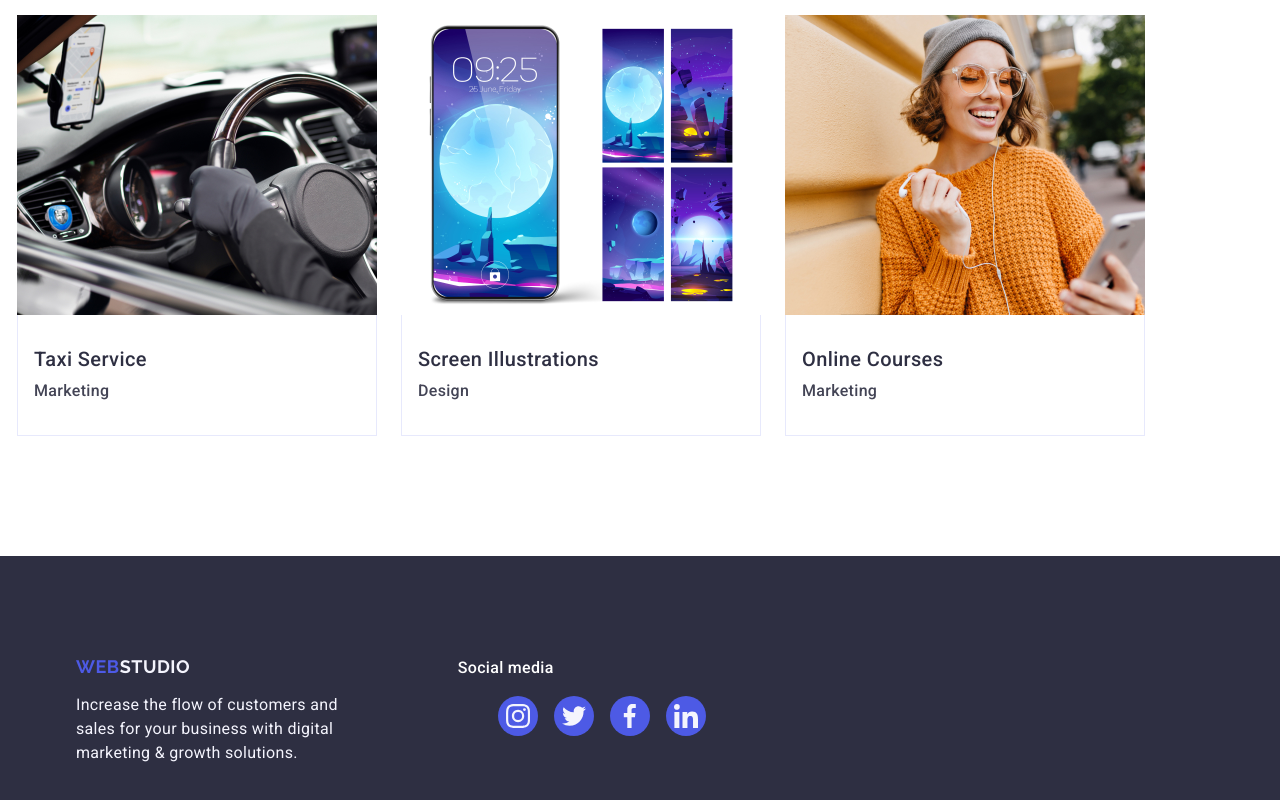
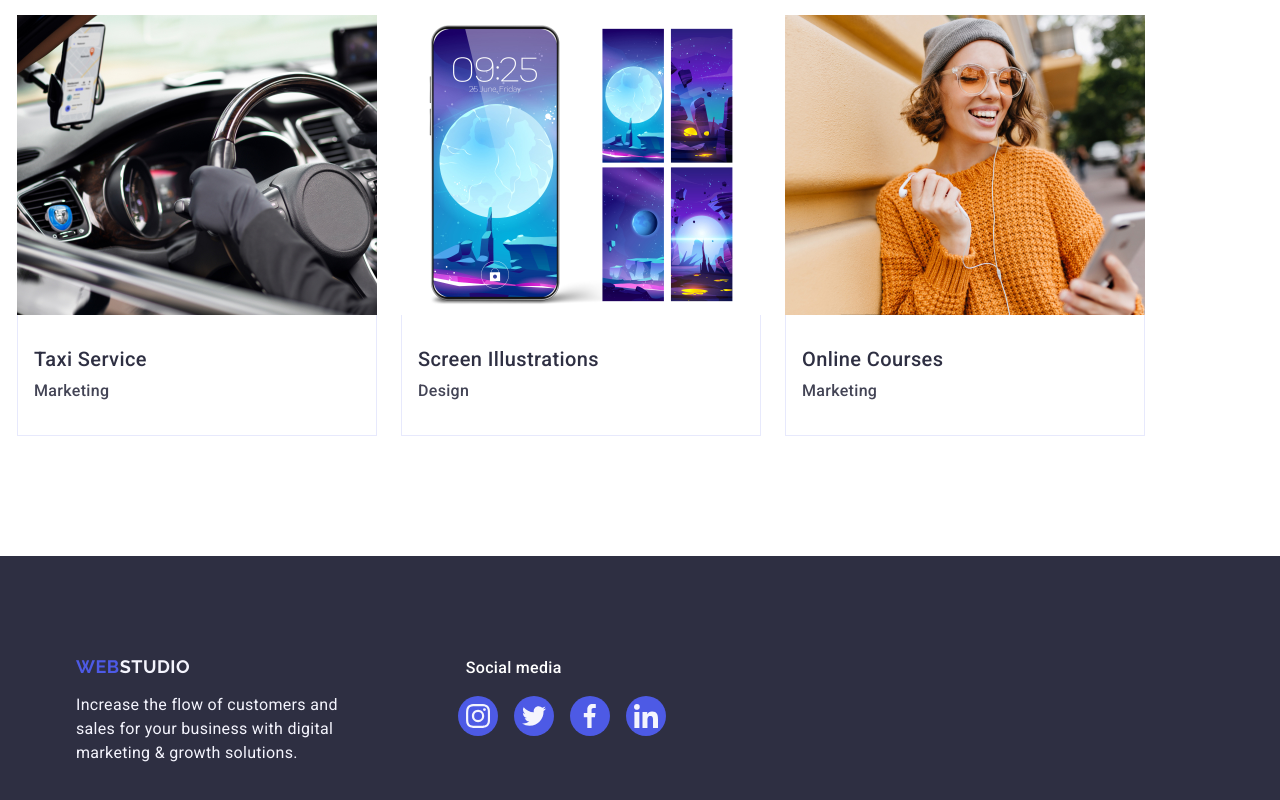
Before and after one commit to Bohdan-Keidaliuk/goit-markup-hw-04, a plain HTML site: page index.html in a window 1280 px wide. Shown: the part 2626-3426 px from the top of the page. Drawn offline with nearby package versions, Linux system fonts and the light colour scheme.

Commit message:
add file

```diff
--- a/css/styles.css
+++ b/css/styles.css
@@ -327,7 +327,10 @@ transition: box-shadow 250ms cubic-bezier(0.4, 0, 0.2, 1);
 }
 .section-four-li:hover .overlay {
     transform: translateY(0);
-    box-shadow: 0px 1px 6px rgba(46, 47, 66, 0.08),
+
+}
+.section-four-li:hover{
+  box-shadow: 0px 1px 6px rgba(46, 47, 66, 0.08),
         0px 1px 1px rgba(46, 47, 66, 0.16),
         0px 2px 1px rgba(46, 47, 66, 0.08);
 }
@@ -360,6 +363,9 @@ ul{
 .container-foot{
     margin-right: 120px;
 }
+.container-foot-icon{
+    padding-left: 0;
+}
 .icon-footer{
 
     fill: #f4f4fd;
@@ -371,6 +377,7 @@ ul{
         justify-content: flex-start;
         flex-direction: row;
         gap: 16px;
+        padding-left: 0;
 }
 
 .logo-span-foot{
@@ -409,6 +416,7 @@ ul{
     letter-spacing: 0.02em;
     margin-bottom: 16px;
     color: #FFFFFF;
+    margin-left: 8px;
 }
 .item-footer{
     width: 40px;
```
